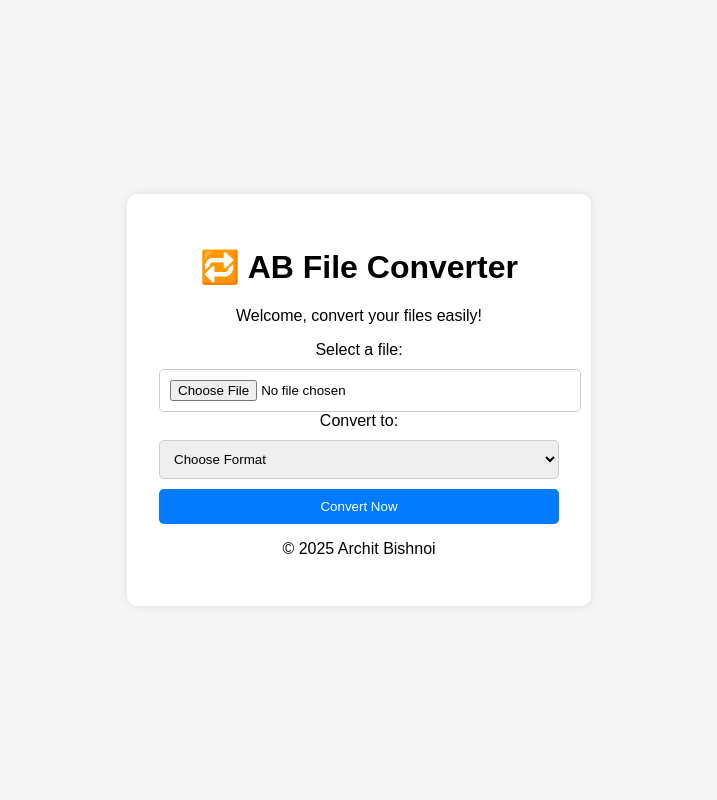
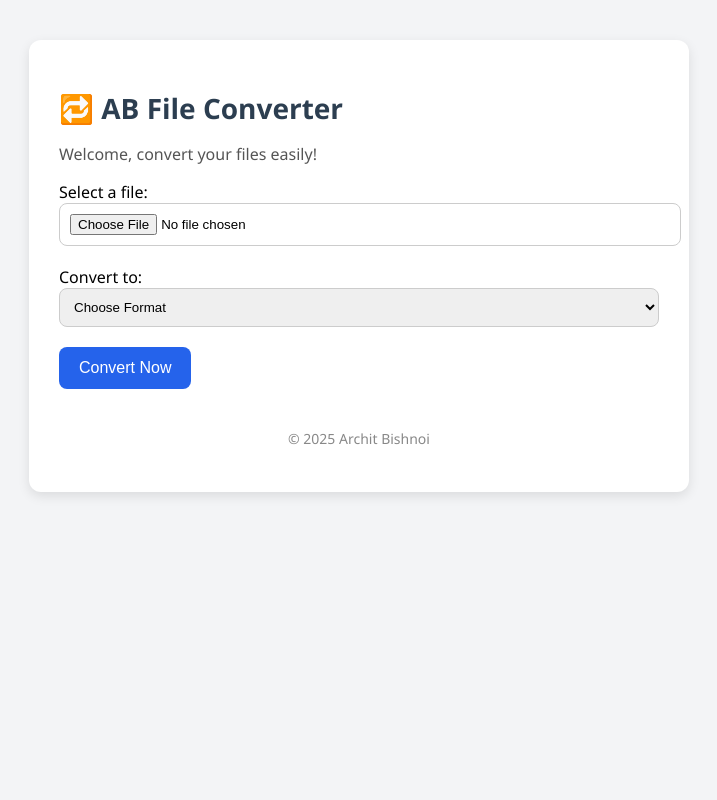
Before and after one commit to Archit0029/file-converter-website, a Flask app: page /dashboard in a window 1280 px wide. Shown: the whole page, without its empty margins (281-998 px from the left). Run offline with Flask 3, Linux system fonts and the light colour scheme; the visitor is signed in with stand-in values (Sample User, id 1).

Commit message:
Update style.css

```diff
--- a/static/css/style.css
+++ b/static/css/style.css
@@ -1,43 +1,68 @@
+/* static/css/style.css */
 body {
-  font-family: Arial, sans-serif;
-  background: #f5f5f5;
-  display: flex;
-  align-items: center;
-  justify-content: center;
-  height: 100vh;
+  font-family: 'Segoe UI', sans-serif;
+  background: #f3f4f6;
   margin: 0;
+  padding: 0;
 }
 
 .container {
+  max-width: 600px;
+  margin: 40px auto;
   background: white;
-  padding: 2rem;
-  border-radius: 10px;
-  box-shadow: 0 0 10px rgba(0,0,0,0.1);
-  width: 90%;
-  max-width: 400px;
-  text-align: center;
+  border-radius: 12px;
+  box-shadow: 0 4px 12px rgba(0,0,0,0.1);
+  padding: 30px;
 }
 
-input, select, button {
+header h1 {
+  color: #2c3e50;
+  font-size: 28px;
+  margin-bottom: 10px;
+}
+
+header p {
+  color: #555;
+  font-size: 16px;
+}
+
+.form-group {
+  margin-bottom: 20px;
+}
+
+input[type="file"], select {
   width: 100%;
   padding: 10px;
-  margin-top: 10px;
-  border-radius: 5px;
+  border-radius: 8px;
   border: 1px solid #ccc;
 }
 
 button {
-  background-color: #007BFF;
+  background-color: #2563eb;
   color: white;
   border: none;
+  padding: 12px 20px;
+  border-radius: 8px;
+  font-size: 16px;
   cursor: pointer;
+  transition: background 0.3s;
 }
 
 button:hover {
-  background-color: #0056b3;
+  background-color: #1d4ed8;
 }
 
-#message, #result {
-  margin-top: 15px;
-  color: #ff0000;
+.result-box {
+  margin-top: 30px;
+  padding: 15px;
+  background-color: #e6ffed;
+  border-left: 5px solid #10b981;
+  border-radius: 8px;
 }
+
+footer {
+  text-align: center;
+  margin-top: 40px;
+  font-size: 14px;
+  color: #888;
+}
```
